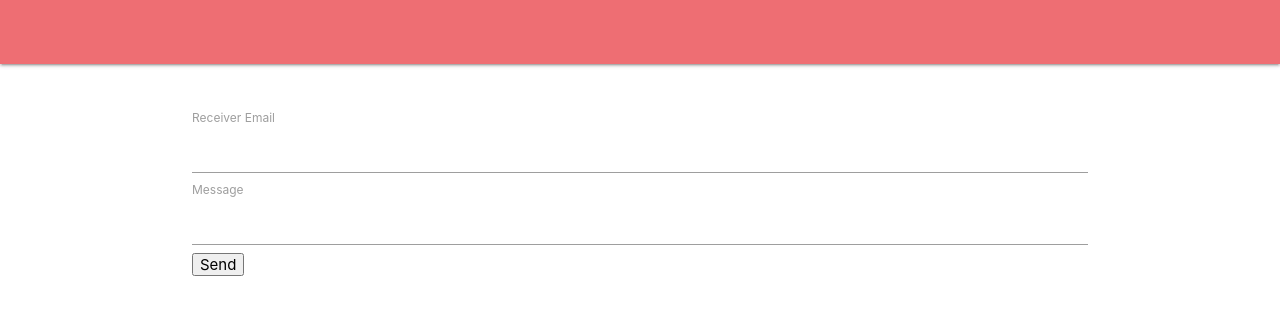
After one commit to ahmedaashraf/SecureMailService, a Django app: page /msg in a window 1280 px wide. The commit adds this page. Shown: the top 315 px of the page. Run offline with Django 3.2, Linux system fonts and the light colour scheme; parts of the project's set-up code (start-up, migrations or seed data) failed here and were passed over.

Commit message:
Added view & form for msg sending
- will give an error now because pub key is a string; should work if the key-lookup is done

```diff
--- a/secureMailApp/authentication/forms.py
+++ b/secureMailApp/authentication/forms.py
@@ -6,6 +6,7 @@ from authentication.models import sysuser
 from Crypto import Random
 from Crypto.PublicKey import RSA
 import base64
+import smtplib, ssl
 
 
 def encrypt_message(a_message , publickey):
@@ -43,3 +44,20 @@ class NewUserForm(UserCreationForm):
         if commit:
             user.save()
         return user
+
+
+class MsgForm(forms.Form):
+    class Meta:
+        rec_email = forms.CharField(label='rec_mail', max_length=100)
+        msg_body  = forms.CharField(label='msg', max_length=100)
+
+    def save(self, request, sender_email, password):
+        # get user's pub key--lookup
+        rec_pub_key = "hi"
+        encrypted_msg = encrypt_message(request.POST['msg'], rec_pub_key)
+
+        # Create a secure SSL context
+        context = ssl.create_default_context()
+        with smtplib.SMTP_SSL("smtp.gmail.com", 465, context=context) as server:
+            server.login(sender_email, password)
+            server.sendmail(sender_email, request.POST['rec_email'], encrypted_msg)
--- a/secureMailApp/authentication/templates/authentication/header.html
+++ b/secureMailApp/authentication/templates/authentication/header.html
@@ -13,7 +13,7 @@
 {% endif %}
 
 <nav>
-    <div class="nav-wrapper">
+    <!-- <div class="nav-wrapper">
         {% if user.is_authenticated %}
         <a style="float: right; margin-right: 50px;"  href="#" onClick="document.getElementById('logoutform').submit()">
            logout
@@ -23,7 +23,7 @@
         {% endif %}
         <p style = "font-family:Trebuchet MS, Helvetica, sans-serif;font-size:30px;font-style:italic; text-indent: 50px;"> ssm.com </p>
 
-    </div>
+    </div> -->
   </nav>
   <br/>
   <br/>
--- /dev/null
+++ b/secureMailApp/authentication/templates/authentication/msg.html
@@ -0,0 +1,20 @@
+<!-- {% extends 'authentication/header.html' %} -->
+
+
+{% block content %}
+
+<div class="container">
+    <form action="" method="post">
+        {% csrf_token %}
+        {{ form.as_p }}
+        <label for="rec_email">Receiver Email </label>
+        <input id="rec_email" type="text" name="rec_email" value="{{ current_name }}">
+
+        <label for="msg">Message </label>
+        <input id="msg" type="text" name="msg" value="{{ current_name }}">
+
+        <input type="submit" value="Send">
+    </form>
+ </div>
+
+{% endblock %}
--- a/secureMailApp/authentication/urls.py
+++ b/secureMailApp/authentication/urls.py
@@ -8,6 +8,5 @@ urlpatterns = [
     path("",views.register,name="register"),
     path("logout", views.logout_request, name="logout"),
     path("login", views.login_request, name="login"),
-
-
+    path("msg", views.msg, name="msg")
 ]
--- a/secureMailApp/authentication/views.py
+++ b/secureMailApp/authentication/views.py
@@ -1,12 +1,11 @@
 from django.shortcuts import render,redirect
 from django.http import HttpResponse
 from django.contrib.auth.forms import UserCreationForm, AuthenticationForm
+from .forms import MsgForm
 from django.contrib.auth import login , logout, authenticate
 from django.contrib import messages
 from .forms import NewUserForm
 from django.contrib.auth.decorators import login_required
-
-
 
 def register(request):
     if request.method == "POST":
@@ -42,6 +41,10 @@ def login_request(request):
         if form.is_valid():
             username = form.cleaned_data.get('username')
             password = form.cleaned_data.get('password')
+
+            request.session['password'] = password
+            request.session['username'] = username
+
             user = authenticate(username=username, password=password)
             if user is not None:
                 login(request, user)
@@ -55,3 +58,19 @@ def login_request(request):
     return render(request = request,
                     template_name = "authentication/login.html",
                     context={"form":form})
+
+def msg(request):
+    form = MsgForm()
+    if request.method == 'POST':
+        form = MsgForm(request)
+        if form.is_valid():
+            password = request.session.get('password')
+            sender_email = request.session.get('username')
+            form.save(request,sender_email, password)
+
+    return render(request=request,
+        template_name = "authentication/msg.html",
+        context={"form":form})
+
+# def receive_msg(request):
+#     pass
```
